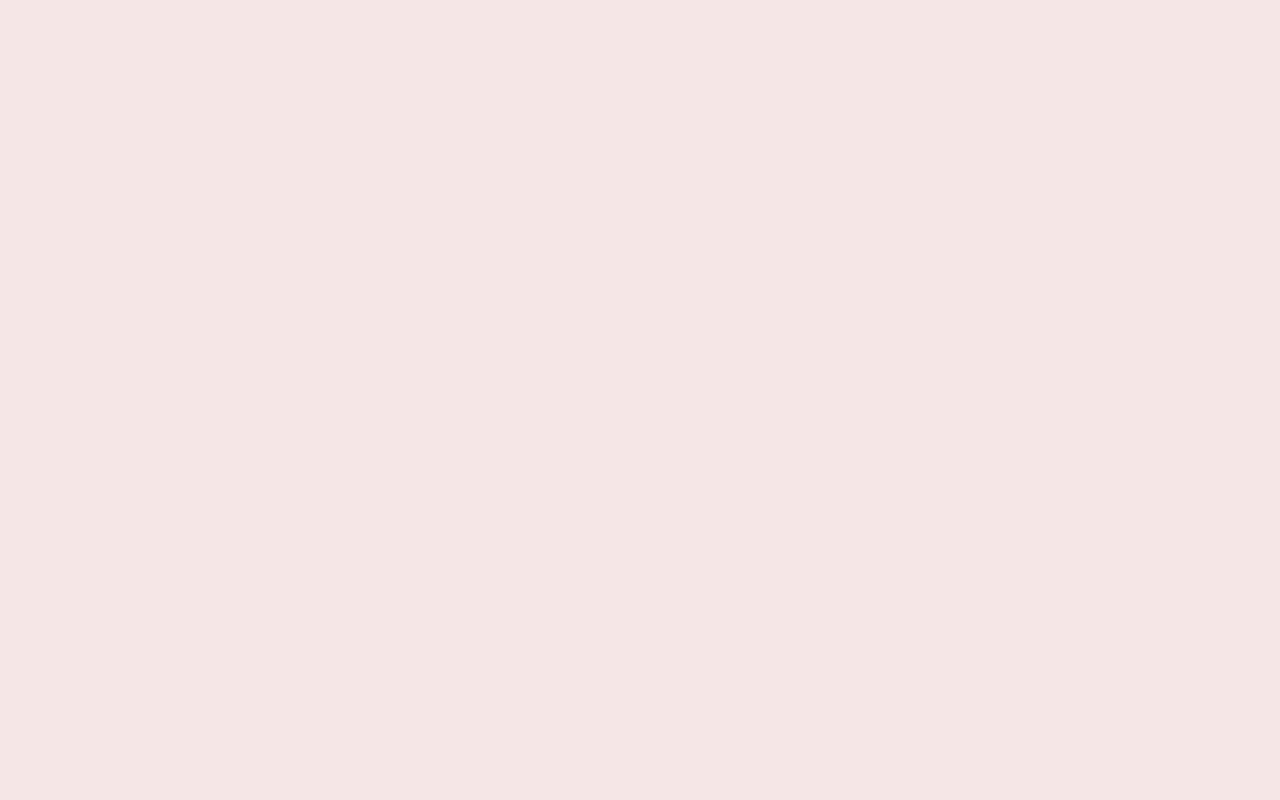
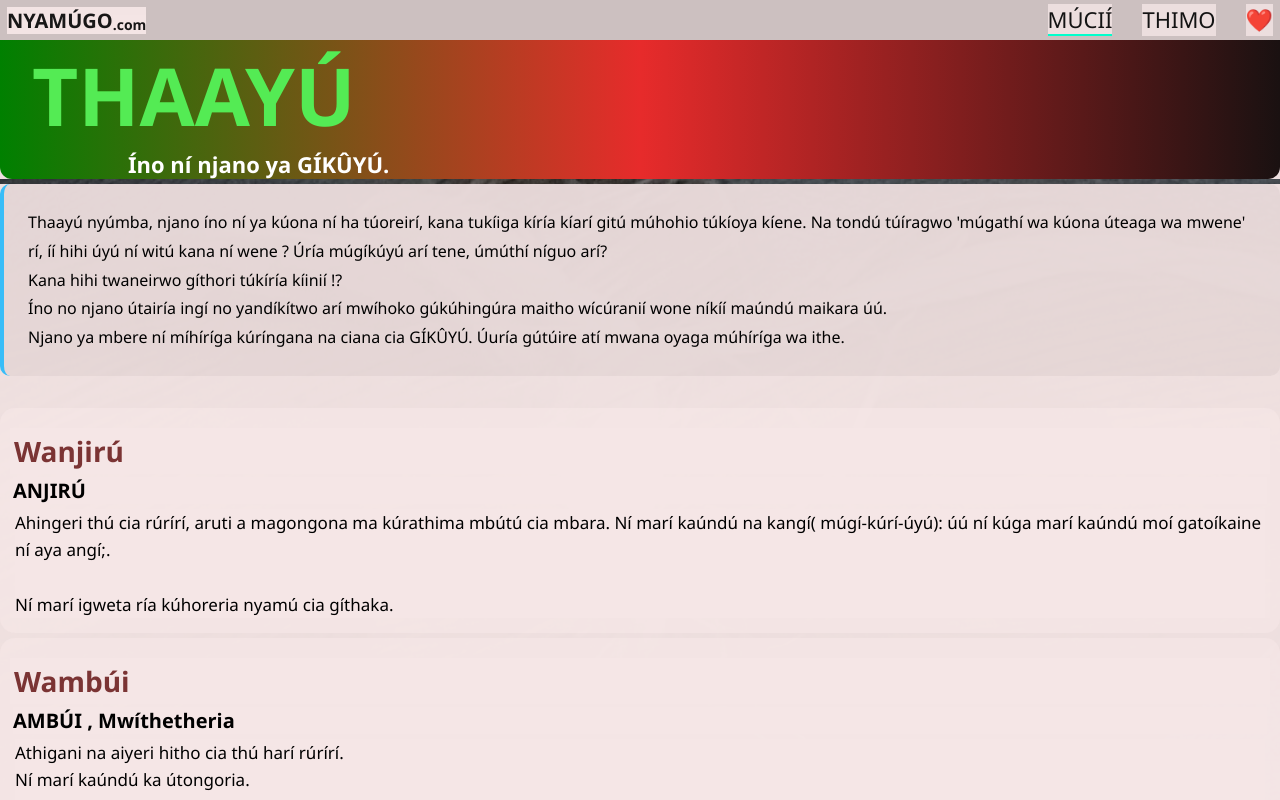
Before and after one commit to mimi764/gikuyu, a React (Create React App) app: page /navv in a window 1280 px wide. Before the commit this address had no page. Shown: the top 800 px of the page. Built offline with nearby package versions, Linux system fonts and the light colour scheme.

Commit message:
update website

```diff
--- a/src/App.js
+++ b/src/App.js
@@ -20,6 +20,7 @@ const App = () => {
         <Route path="/" element={<Navv />} />
           <Route path="/favorites" element={<Favorites />} />
         <Route path="/about" element={<About />} />
+         <Route path="/navv" element={<Navv />} />
 
 
         </Routes>
--- a/src/body/FAV/Accor.css
+++ b/src/body/FAV/Accor.css
@@ -57,6 +57,7 @@
 .accordion-content{
     justify-content: center;
     font-size: 20px;
+    font-weight: 300;
     background: rgb(170, 167, 167);
     color: black;
 }
@@ -189,6 +190,7 @@
     display: flex;
     justify-content: center;
     font-size: 15px;
+    font-weight: 300;
     color: black;
 }
 .favs{
--- a/src/body/cards/Card.jsx
+++ b/src/body/cards/Card.jsx
@@ -8,7 +8,7 @@ const Card = () => {
     <div className='cad'>
       <p className='para'>
         Thaayú nyúmba, njano íno ní ya kúona ní ha túoreirí, kana tukíiga
-        kíría kíarí gito múhohio túkíoya kíene. Na tondú túíragwo 'múgathí wa kúona úteaga wa mwene' rí, íí hihi úyú ní witú kana ní wene ?
+        kíría kíarí gitú múhohio túkíoya kíene. Na tondú túíragwo 'múgathí wa kúona úteaga wa mwene' rí, íí hihi úyú ní witú kana ní wene ?
 Úría múgíkúyú arí tene, úmúthí níguo arí? <br/>
 Kana hihi twaneirwo gíthori túkíría kíinií !? <br/>
 Íno no njano útairía ingí no yandíkítwo arí mwíhoko  gúkúhingúra maitho wícúranií wone níkíí maúndú maikara úú. <br/>
--- a/src/body/navbar/Navb.jsx
+++ b/src/body/navbar/Navb.jsx
@@ -22,6 +22,9 @@ export default function Navbar() {
 </div>
         {/* Links */}
         <nav className={`nav-links ${open ? "open" : ""}`}>
+          <NavLink to="/navv" onClick={() => setOpen(false)}>
+            MÚCIÍ
+          </NavLink>
 
           <NavLink to="/about" onClick={() => setOpen(false)}>
             THIMO
```
Also changed, not shown: src/logo.svg (deleted), 1 other file (tests, documents, lock files or other folders).
